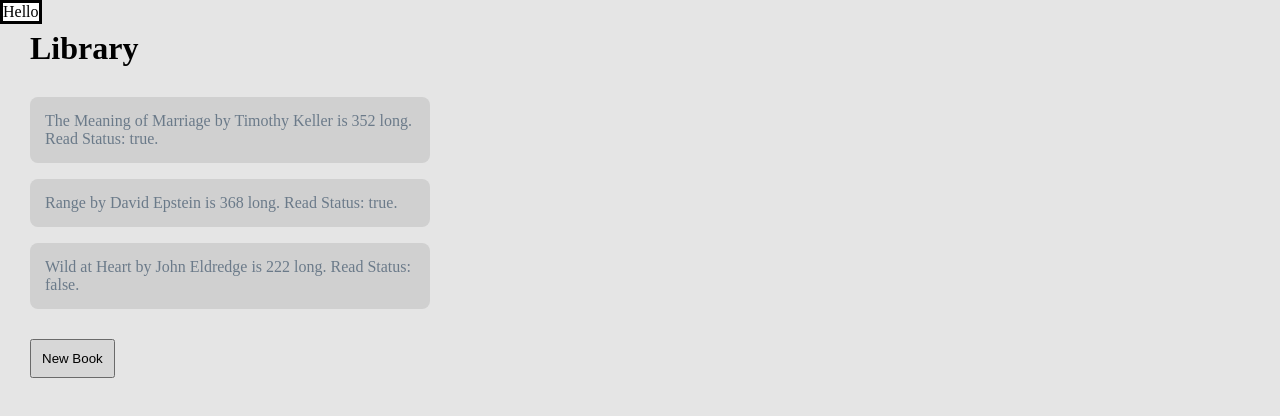
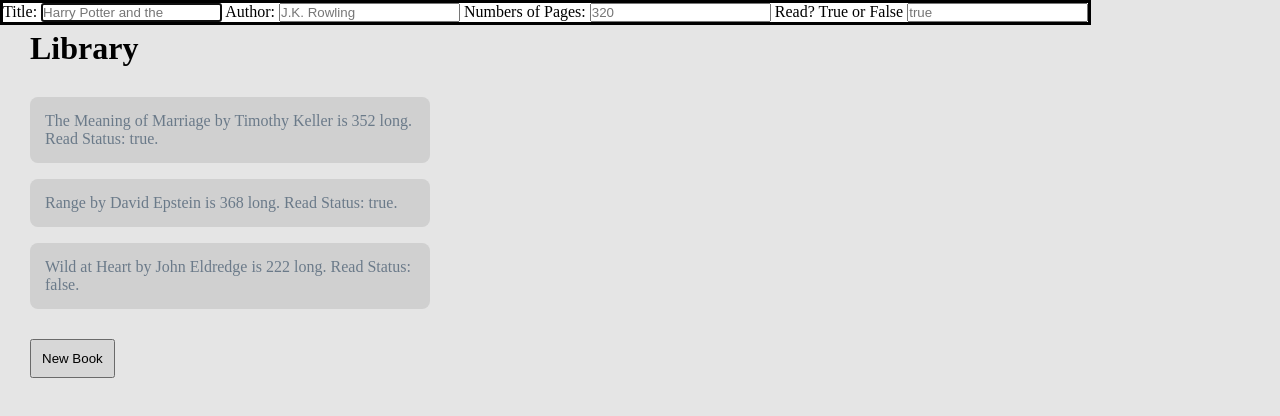
Before and after one commit to djcrago/library, a plain HTML site: page index.html in a window 1280 px wide. Both pictures are taken after a click on the button "New Book". Drawn offline with Linux system fonts and the light colour scheme.

Commit message:
Bring up form in dialog box when button is clicked

```diff
--- a/index.html
+++ b/index.html
@@ -13,7 +13,17 @@
     </ul>
     <button type="button" id="new">New Book</button>
     <dialog id="dialog">
-        <p>Hello</p>
+        <form action="">
+            <label for="title">Title:</label>
+            <input type="text" id="title" placeholder="Harry Potter and the
+                                                       Sorcerer's Stone">
+            <label for="author">Author:</label>
+            <input type="text" id="author" placeholder="J.K. Rowling">
+            <label for="pages">Numbers of Pages:</label>
+            <input type="number" id="pages" placeholder="320">
+            <label for="read">Read? True or False</label>
+            <input type="text" id="read" placeholder="true">
+        </form>
     </dialog>
 </body>
 </html>
```
